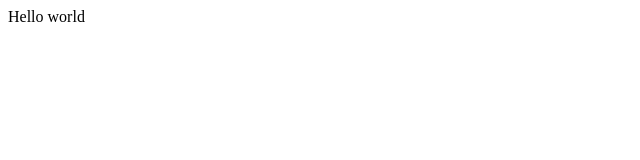
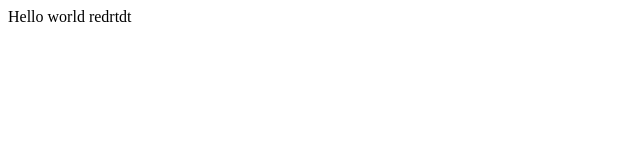
Before and after one commit to PAryal1/cs355, a plain HTML site: page index.html in a window 1280 px wide. Shown: the full height of the page, 0-640 px from the left. Drawn offline with Linux system fonts and the light colour scheme.

Commit message:
changed index file

```diff
--- a/index.html
+++ b/index.html
@@ -5,6 +5,6 @@
     <title>Document</title>
   </head>
   <body>
-    Hello world
+    Hello world redrtdt
   </body>
 </html>
```
